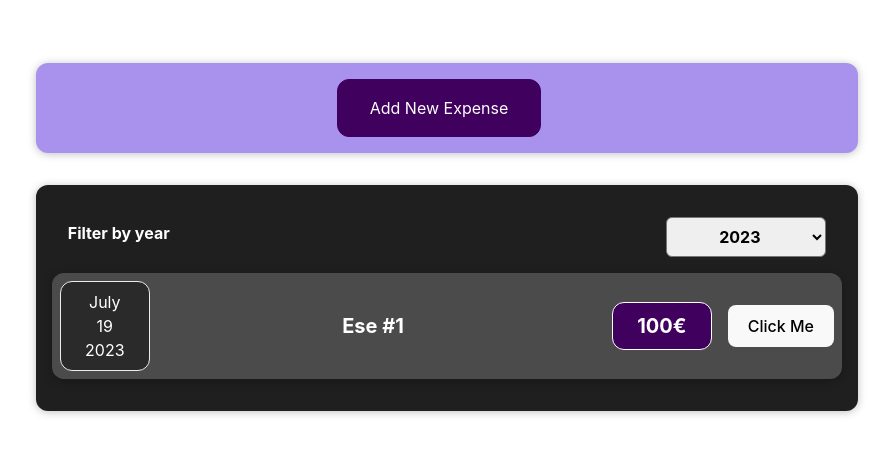
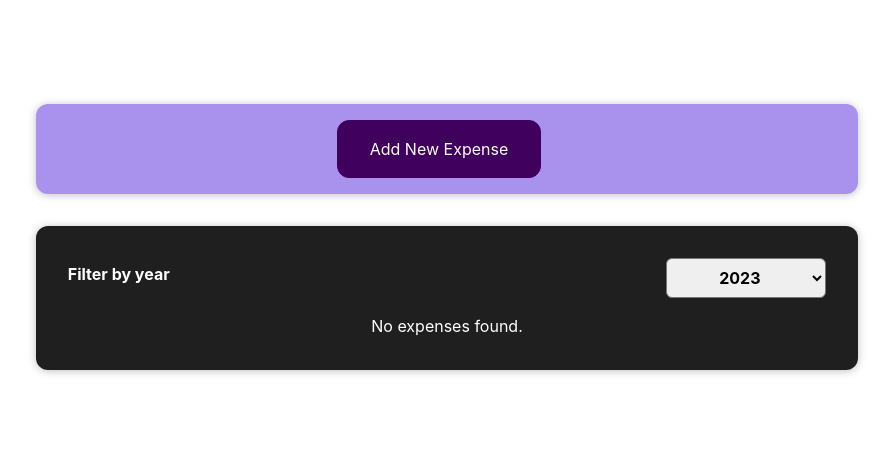
Before and after one commit to Mart556/react-app, a React (Vite) app: page / in a window 1280 px wide. Shown: the part 163-618 px from the top of the page, without its empty margins (193-1086 px from the left). Built offline with nearby package versions, Linux system fonts and the light colour scheme.

Commit message:
18. LocalStorage  ja useEffect hooki kasutamine

```diff
--- a/src/App.jsx
+++ b/src/App.jsx
@@ -1,9 +1,10 @@
+import { use } from 'react';
 import './App.css'
 
 import Expenses from './components/Expenses/Expenses.jsx';
 import NewExpense from './components/NewExpenses/NewExpense.jsx'
 
-import { useState } from 'react'
+import { useState, useEffect } from 'react'
 
 function App() {
   const getRandomDate = () => {
@@ -12,12 +13,20 @@ function App() {
     return new Date(start.getTime() + Math.random() * (end.getTime() - start.getTime()));
   };
 
+
   const DUMMY_EXPENSES = [
-    { id: 1, title: 'Ese #1', date: getRandomDate(), price: 100 },
-    { id: 2, title: 'Ese #2', date: getRandomDate(), price: 200 }
+
   ]
 
-  const [expenses, setExpenses] = useState(DUMMY_EXPENSES)
+  const [expenses, setExpenses] = useState(() => {
+    const localData = localStorage.getItem('expenses')
+    return localData ? JSON.parse(localData) : DUMMY_EXPENSES
+  })
+
+  useEffect(() => {
+    localStorage.setItem('expenses', JSON.stringify(expenses))
+  }, [expenses])
+
 
   const addExpenseHandler = (expense) => {
     setExpenses((prevExpenses) => {
--- a/src/components/Expenses/Expenses.jsx
+++ b/src/components/Expenses/Expenses.jsx
@@ -13,7 +13,7 @@ const Expenses = ({ expenses }) => {
     }
 
     const filteredExpenses = expenses.filter(expense => {
-        return expense.date.getFullYear().toString() === filterYear;
+        return new Date(expense.date).getFullYear().toString() === filterYear;
     });
 
     return (
--- a/src/components/Expenses/ExpensesDate.jsx
+++ b/src/components/Expenses/ExpensesDate.jsx
@@ -1,9 +1,9 @@
 import './ExpensesDate.css';
 
 const ExpenseDate = ({ date }) => {
-    const month = date.toLocaleString('en-US', { month: 'long' });
-    const day = date.toLocaleString('en-US', { day: '2-digit' });
-    const year = date.getFullYear();
+    const month = new Date(date).toLocaleString('en-US', { month: 'long' });
+    const day = new Date(date).toLocaleString('en-US', { day: '2-digit' });
+    const year = new Date(date).getFullYear();
 
     return (
         <div className="expense-date">
```
